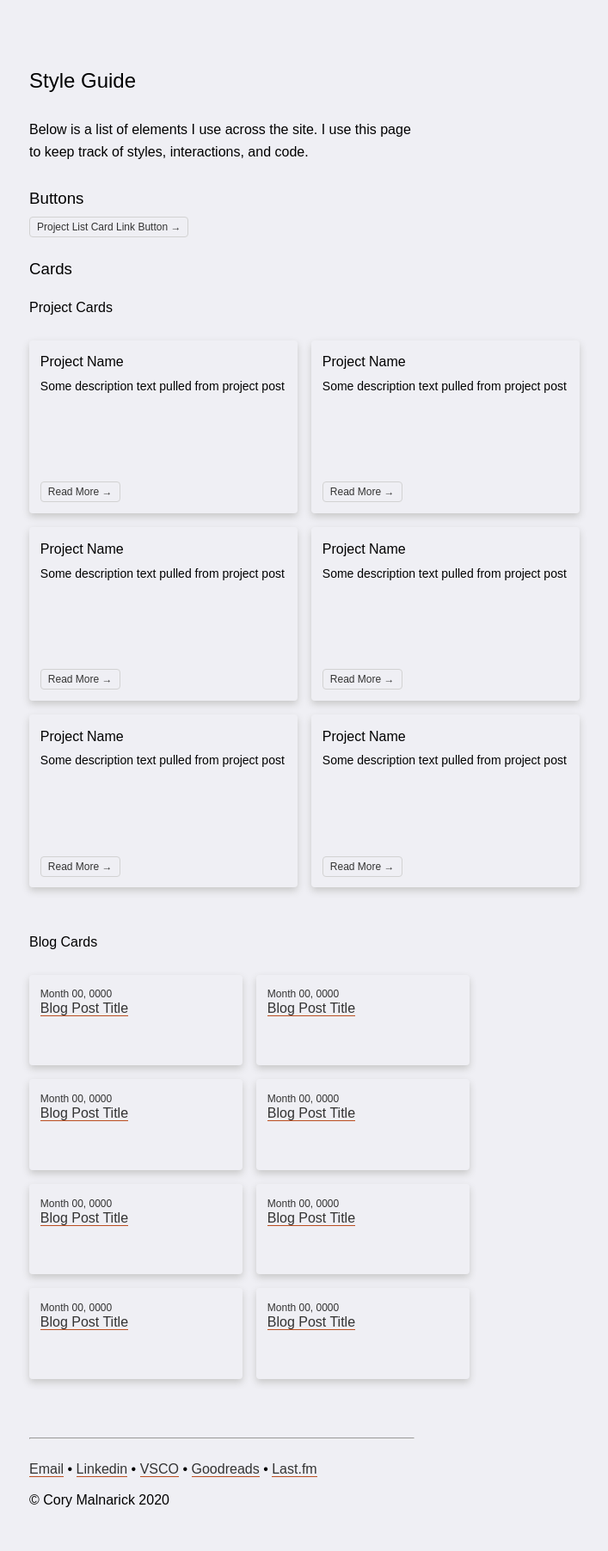
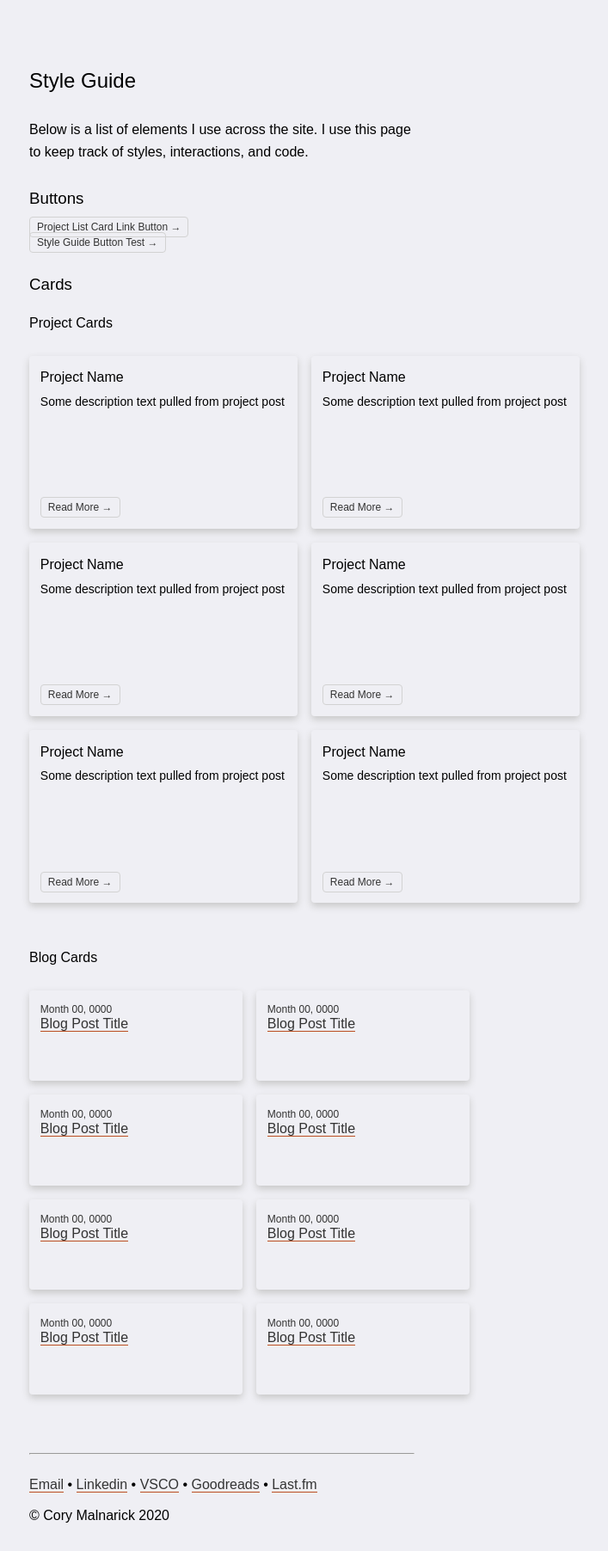
Before and after one commit to foundmonster/foundmonster.github.io, a Jekyll site: the page built from styleguide.html, in a window 1280 px wide. Shown: the whole page at 86% size, without its empty margins (30-737 px from the left). Built offline with Jekyll 4.4.1, drawn with Linux system fonts in a browser that asks for light colours; some web fonts are replaced.

Commit message:
making a testing button

```diff
--- a/_sass/main.scss
+++ b/_sass/main.scss
@@ -356,3 +356,41 @@
     font-color: rgb(115, 115, 115);
     opacity: 0.2;
 }
+
+.buttonforstyleguidetest {
+    position: relative;
+}
+
+a:link.buttonforstyleguidetest {
+    text-decoration: none;
+    font-size: 12px;
+    padding: 4px 8px;
+    border-style: solid;
+    border-width: 1px;
+    border-color: #d2d2d2;
+    border-radius: 4px;
+}
+
+a:hover.buttonforstyleguidetest {
+    text-decoration: none;
+    font-size: 12px;
+    color: #333;
+    background-color: #DFDFE3;
+}
+
+a:visited.buttonforstyleguidetest {
+    text-decoration: none;
+    font-size: 12px;
+    padding: 4px 8px;
+    border-style: solid;
+    border-width: 1px;
+    border-color: #d2d2d2;
+    border-radius: 4px;
+}
+
+a:active.buttonforstyleguidetest {
+    text-decoration: none;
+    font-size: 12px;
+    font-color: rgb(115, 115, 115);
+    opacity: 0.2;
+}
--- a/styleguide.html
+++ b/styleguide.html
@@ -11,6 +11,8 @@ title: Style Guide
 
 <h3>Buttons</h3>
 <a class="projectlistlinkforstyleguide" href="https://www.wikipedia.com/">Project List Card Link Button →</a>
+<br>
+<a class="buttonforstyleguidetest" href="https://www.wikipedia.com/">Style Guide Button Test →</a>
 <br>
 
 
```
